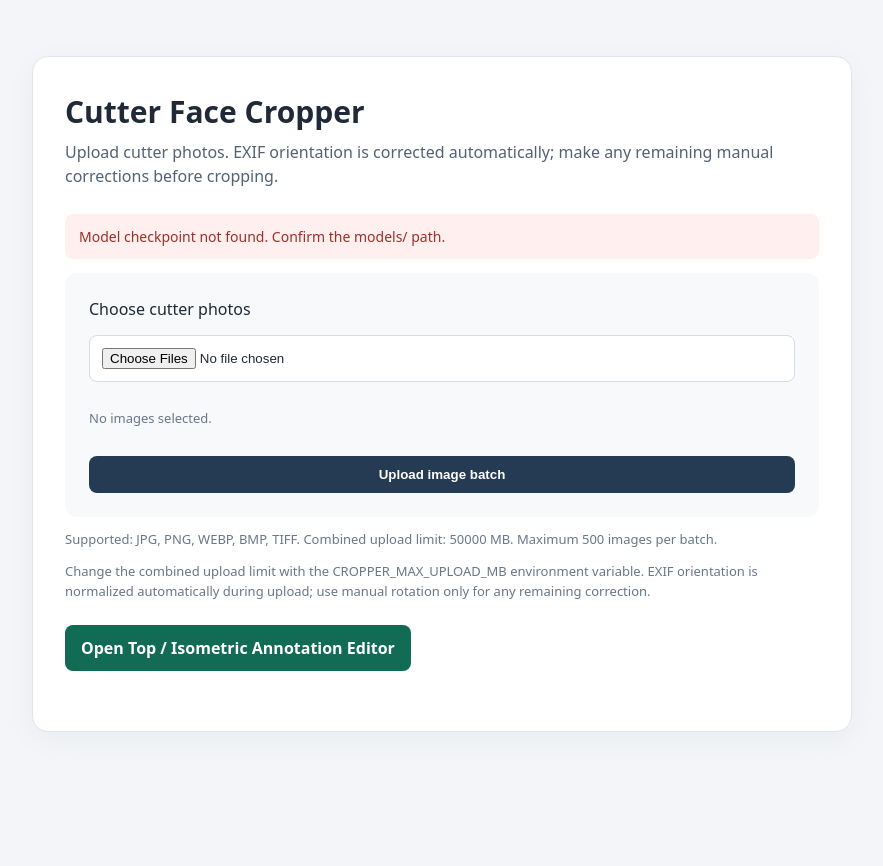
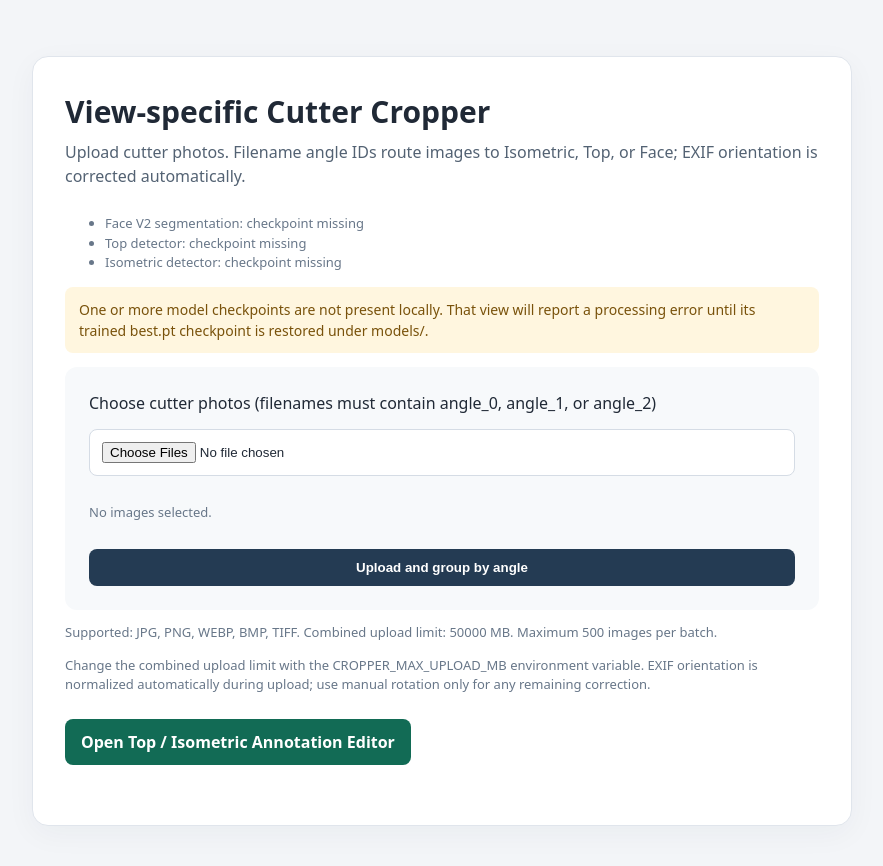
Before and after one commit to crico98/Cobalt_Crop, a Flask app: page / in a window 1280 px wide. Shown: the top 866 px of the page, without its empty margins (198-1081 px from the left). Before the commit the page ends 732 px from the top, so only its background shows below. Run offline with Flask 3, Linux system fonts and the light colour scheme; some libraries are stand-ins or nearby versions.

Commit message:
Show view routing and model readiness on upload page

```diff
--- a/templates/index.html
+++ b/templates/index.html
@@ -1,16 +1,21 @@
 <!doctype html>
 <html lang="en"><head><meta charset="utf-8"><meta name="viewport" content="width=device-width,initial-scale=1">
-<title>Cutter Face Cropper</title><link rel="stylesheet" href="{{ url_for('static', filename='style.css') }}"></head>
+<title>View-specific Cutter Cropper</title><link rel="stylesheet" href="{{ url_for('static', filename='style.css') }}"></head>
 <body><main class="shell">
-<h1>Cutter Face Cropper</h1>
-<p class="sub">Upload cutter photos. EXIF orientation is corrected automatically; make any remaining manual corrections before cropping.</p>
-{% if not model_available %}<p class="notice bad">Model checkpoint not found. Confirm the models/ path.</p>{% endif %}
+<h1>View-specific Cutter Cropper</h1>
+<p class="sub">Upload cutter photos. Filename angle IDs route images to Isometric, Top, or Face; EXIF orientation is corrected automatically.</p>
+<ul class="muted">
+<li>Face V2 segmentation: {{ "ready" if model_available else "checkpoint missing" }}</li>
+<li>Top detector: {{ "ready" if top_model_available else "checkpoint missing" }}</li>
+<li>Isometric detector: {{ "ready" if isometric_model_available else "checkpoint missing" }}</li>
+</ul>
+{% if not model_available or not top_model_available or not isometric_model_available %}<p class="notice warn">One or more model checkpoints are not present locally. That view will report a processing error until its trained best.pt checkpoint is restored under models/.</p>{% endif %}
 {% if error %}<p class="notice bad">{{ error }}</p>{% endif %}
 <form class="upload" action="{{ url_for('upload') }}" method="post" enctype="multipart/form-data">
-<label for="images">Choose cutter photos</label>
+<label for="images">Choose cutter photos (filenames must contain angle_0, angle_1, or angle_2)</label>
 <input id="images" name="images" type="file" accept=".jpg,.jpeg,.png,.webp,.bmp,.tif,.tiff,image/*" multiple required>
 <p id="selection" class="muted">No images selected.</p>
-<button type="submit">Upload image batch</button></form>
+<button type="submit">Upload and group by angle</button></form>
 <p class="muted">Supported: JPG, PNG, WEBP, BMP, TIFF. Combined upload limit: {{ max_upload_mb }} MB. Maximum {{ max_files }} images per batch.</p>
 <p class="muted">Change the combined upload limit with the CROPPER_MAX_UPLOAD_MB environment variable. EXIF orientation is normalized automatically during upload; use manual rotation only for any remaining correction.</p>
 <p><a class="download" href="{{ url_for('top_isometric.editor') }}">Open Top / Isometric Annotation Editor</a></p>
```
